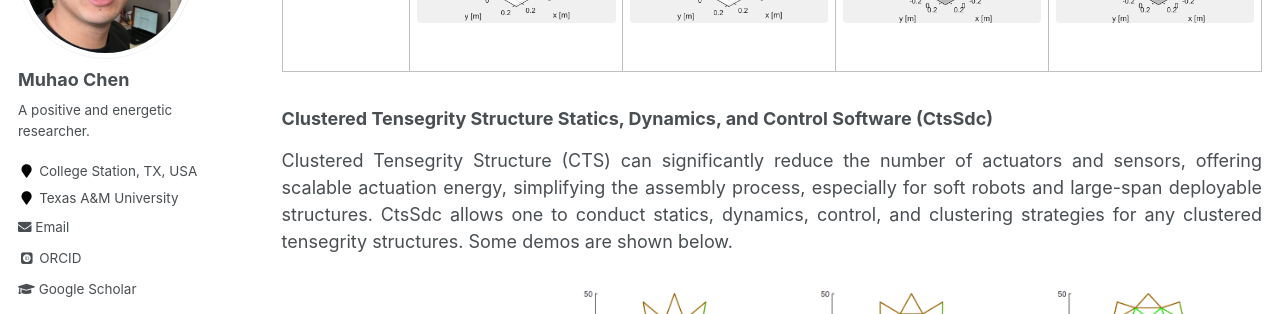
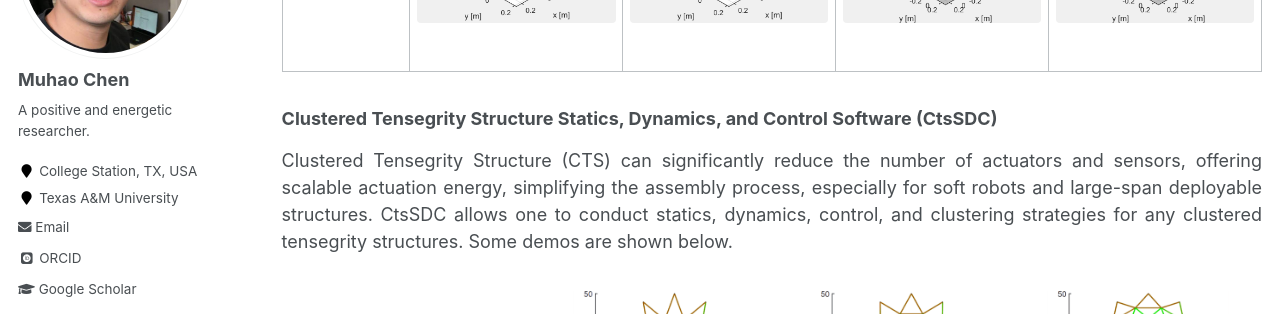
Before and after one commit to Muhao-Chen/muhao-chen.github.io, a Jekyll site: the page built from _pages/resources.md, in a window 1280 px wide and 900 px high, scrolled down 4146 px. Shown: the part 152-466 px from the top of the window. Built offline with Jekyll 4.4.1, drawn with Linux system fonts in a browser that asks for light colours; some web fonts are replaced.

```diff
--- a/_pages/resources.md
+++ b/_pages/resources.md
@@ -96,9 +96,9 @@ TsgFSI is a general software for FSI studies. It allows one to 1). Conduct study
 
 <!--<figure><img src="{{ site.url }}/images/rffi/tsgrbd.png" width="200"/></figure>-->
 
-### Clustered Tensegrity Structure Statics, Dynamics, and Control Software (CtsSdc)
+### Clustered Tensegrity Structure Statics, Dynamics, and Control Software (CtsSDC)
 
-Clustered Tensegrity Structure (CTS) can significantly reduce the number of actuators and sensors, offering scalable actuation energy, simplifying the assembly process, especially for soft robots and large-span deployable structures. CtsSdc allows one to conduct statics, dynamics, control, and clustering strategies for any clustered tensegrity structures. Some demos are shown below.
+Clustered Tensegrity Structure (CTS) can significantly reduce the number of actuators and sensors, offering scalable actuation energy, simplifying the assembly process, especially for soft robots and large-span deployable structures. CtsSDC allows one to conduct statics, dynamics, control, and clustering strategies for any clustered tensegrity structures. Some demos are shown below.
 
 <figure><img src="{{ site.url }}/images/rffi/ctssdc.png" width="200"/></figure>
 
```
